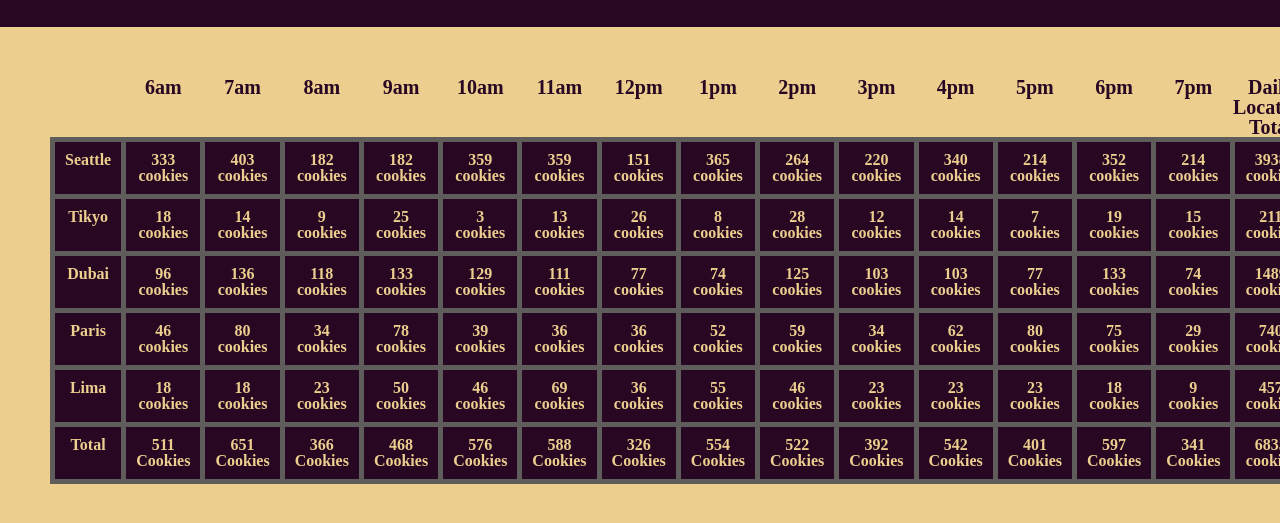
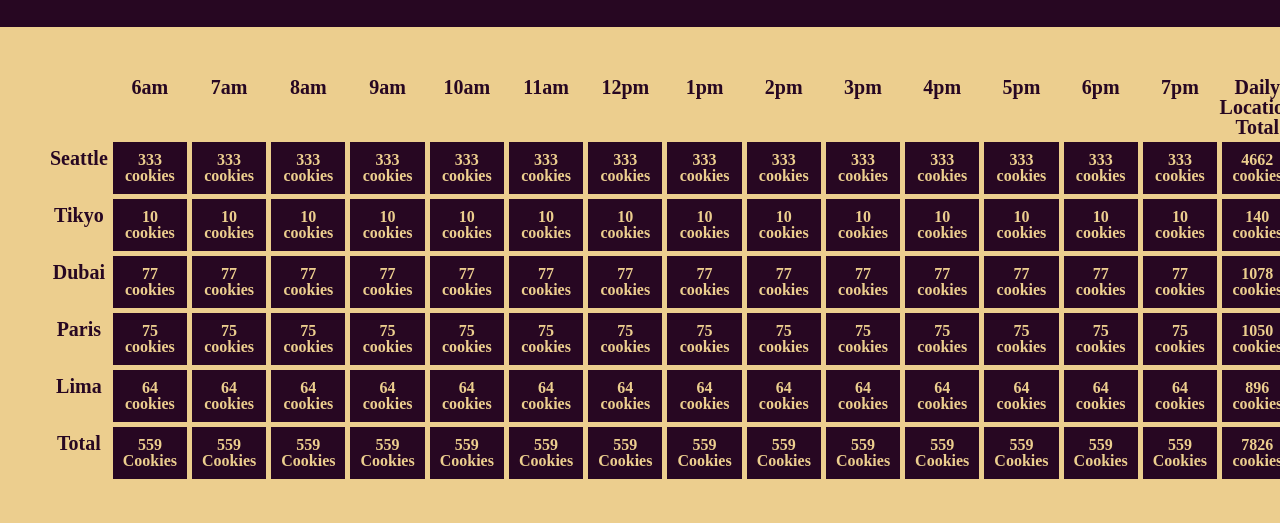
Before and after one commit to HishamAlNaji/cookie-stand, a plain HTML site: page sales.html in a window 1280 px wide. Shown: the part 123-646 px from the top of the page. Drawn offline with Linux system fonts and the light colour scheme.

Commit message:
update the render function

```diff
--- a/CSS/style.css
+++ b/CSS/style.css
@@ -62,7 +62,7 @@ main div p {
 }
 
 main table tr td {
-    border: 5px solid #5E5D5C;
+    border: 5px solid #ECCE8E;
     text-align: center;
     padding: 10px;
     font-weight: bold;
@@ -76,6 +76,7 @@ main table tr th {
     font-weight: bold;
     font-size: 15pt;
     color: #270722;
+    vertical-align: center;
 }
 
 table {
--- a/JS/app.js
+++ b/JS/app.js
@@ -43,39 +43,15 @@ City.prototype.render = function (location, title) {
     mainTag.appendChild(table);
     var tr = document.createElement('tr')
     table.appendChild(tr)
-    var td = document.createElement('td');
-    tr.appendChild(td);
-    td.textContent = title;
-    var hourlyCookies;
+    var th = document.createElement('th');
+    tr.appendChild(th);
+    th.textContent = title;
     var i;
-    for (i = 6; i < 20; i++) {
-        var hour
-        if (i < 12) {
+    for (i = 0; i < Time.length-2; i++) {
             var td = document.createElement('td');
             tr.appendChild(td);
-            location.getcostumer(location.costumerMin, location.costumerMax);
-            location.getCookies(location.numCos, location.avgCostumer);
-            location.hourlyCookies[i - 6] = location.numCookies;
-            td.textContent = location.hourlyCookies[i - 6] + " cookies"
-
-        } else if (i > 12) {
-            var td = document.createElement('td');
-            tr.appendChild(td);
-            location.getcostumer(location.costumerMin, location.costumerMax);
-            location.getCookies(location.numCos, location.avgCostumer);
-            location.hourlyCookies[i - 6] = location.numCookies;
-            td.textContent = location.hourlyCookies[i - 6] + " cookies"
-        } else if (i = 12) {
-            var td = document.createElement('td');
-            tr.appendChild(td);
-            location.getcostumer(location.costumerMin, location.costumerMax);
-            location.getCookies(location.numCos, location.avgCostumer);
-            location.hourlyCookies[i - 6] = location.numCookies;
-            td.textContent = location.hourlyCookies[i - 6] + " cookies"
-
-        }
-
-
+            location.hourlyCookies[i] = location.numCookies;
+            td.textContent = location.hourlyCookies[i] + " cookies"
     }
 
     // To generate the summation of cookies for all hours :
@@ -117,9 +93,9 @@ function footerRaw(){
 
     var tr = document.createElement('tr')
     table.appendChild(tr)
-    var td = document.createElement('td');
-    tr.appendChild(td);
-    td.textContent = "Total";
+    var th = document.createElement('th');
+    tr.appendChild(th);
+    th.textContent = "Total";
 
     var allCookies = 0;
     for (var i = 0; i < 14; i++) {
@@ -136,9 +112,6 @@ function footerRaw(){
     tr.appendChild(td);
     td.textContent = allCookies + " cookies";
 }
-
-
-
 
 
 // ------------------------------ All shops Renderings :
@@ -162,3 +135,5 @@ for (var i = 0; i < Cities.length; i++) {
 }
 
 footerRaw();
+
+console.log(Cities[0].hourlyCookies.length)
```
